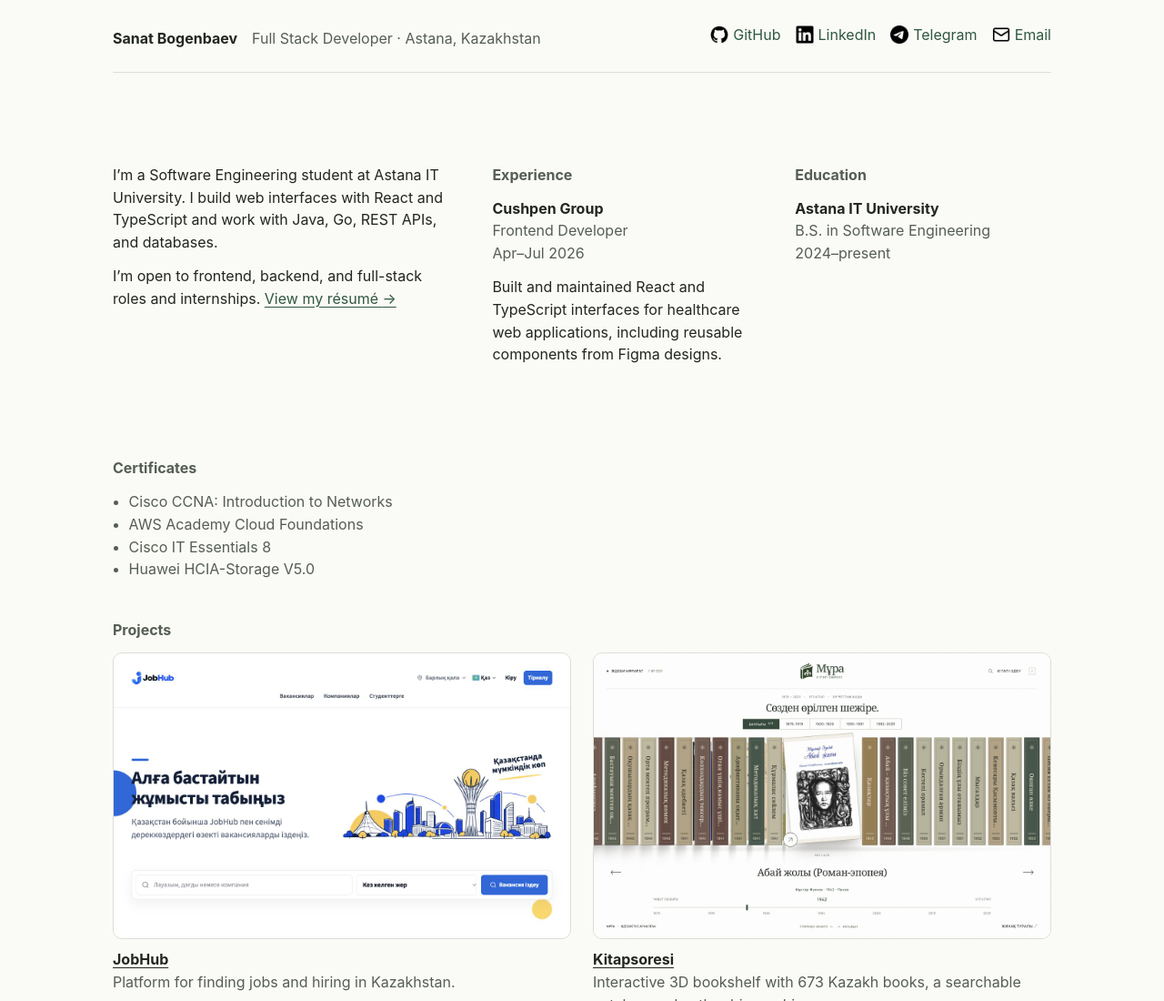
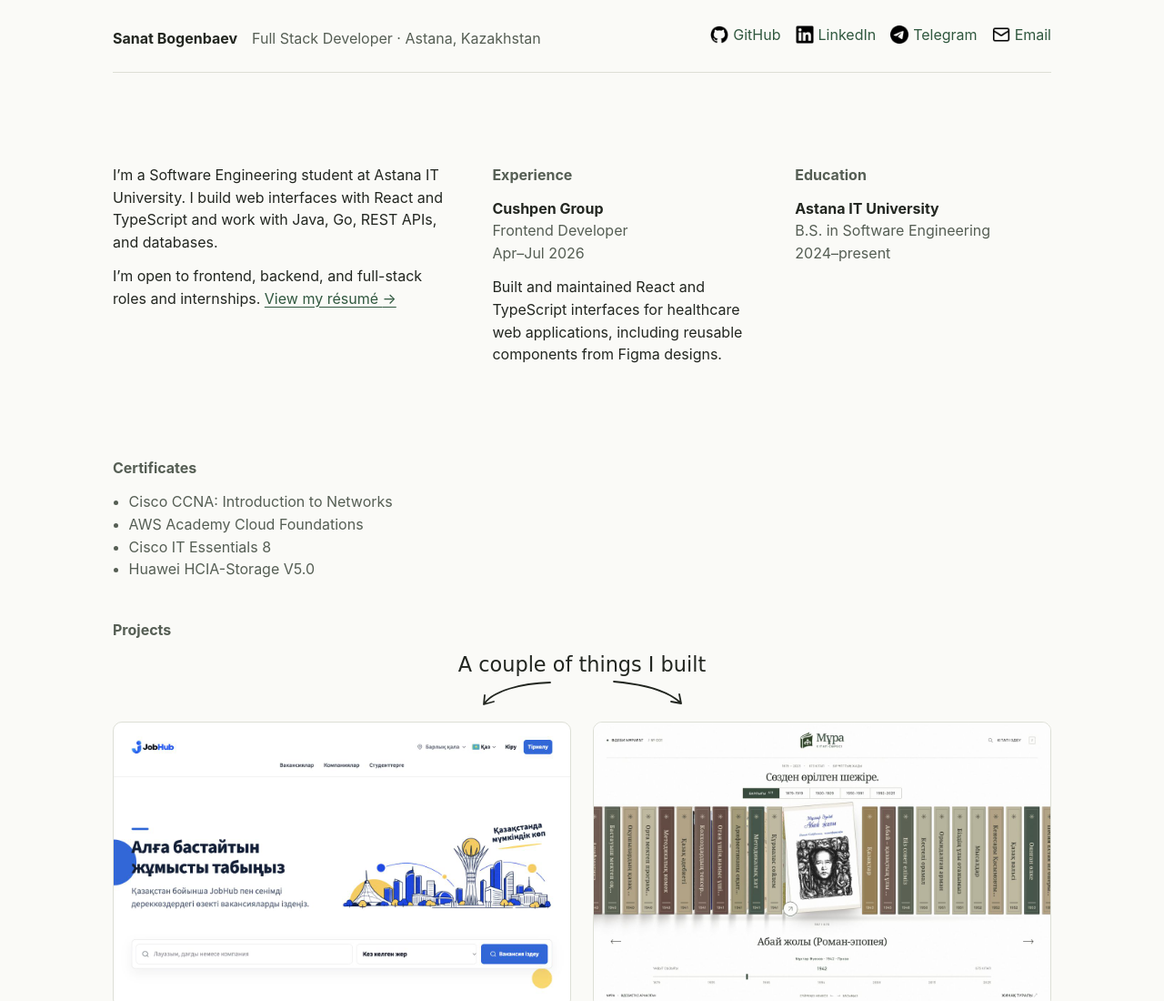
Before and after one commit to bsanat/bsanat.github.io, a plain HTML site: page index.html in a window 1280 px wide. Shown: the top 1100 px of the page at 91% size. Drawn offline with Linux system fonts and the light colour scheme.

Commit message:
Add handwritten project callout

```diff
--- a/index.html
+++ b/index.html
@@ -51,6 +51,12 @@
     </section>
     <section id="projects">
       <h2>Projects</h2>
+      <p class="project-note">
+        A couple of things I built
+        <svg viewBox="0 0 240 35" width="240" height="35" fill="none" stroke="currentColor" stroke-width="1.8" stroke-linecap="round" stroke-linejoin="round" aria-hidden="true">
+          <path d="M85 4C53 5 22 13 12 28m1-10-1 10 11-3M155 3c34 3 60 10 74 24m-2-10 2 10-11-2"/>
+        </svg>
+      </p>
       <div class="projects">
         <article>
           <a class="project-image" href="https://jobhub-lovat.vercel.app" aria-label="Open JobHub"><img src="assets/images/jobhub.jpg" width="1280" height="720" alt="JobHub homepage with a job search form and Astana skyline"></a>
--- a/styles.css
+++ b/styles.css
@@ -32,6 +32,8 @@ nav a:hover { text-decoration: underline; }
 #about p + p, #experience p + p { margin-top: 12px; }
 #certificates { margin-bottom: 42px; }
 .credentials { color: var(--muted); padding-left: 1.1em; margin: 12px 0 0; }
+.project-note { width: fit-content; margin: 0 auto 12px; text-align: center; font: 1.4rem/1.2 "Bradley Hand", "Segoe Print", cursive; }
+.project-note svg { display: block; max-width: 100%; margin: 2px auto 0; }
 .projects { display: grid; grid-template-columns: repeat(2, minmax(0, 1fr)); gap: 24px; }
 .project-image { display: grid; place-items: center; aspect-ratio: 16 / 10; overflow: hidden; border-radius: 10px; }
 .project-image { border: 1px solid var(--rule); background: #fff; }
@@ -46,6 +48,7 @@ footer { border-top: 1px solid var(--rule); }
   .overview { grid-template-columns: 1fr; gap: 28px; }
 }
 @media (max-width: 740px) {
+  .project-note svg { display: none; }
   .projects { grid-template-columns: 1fr; }
   .project-image { max-height: 320px; }
 }
```
